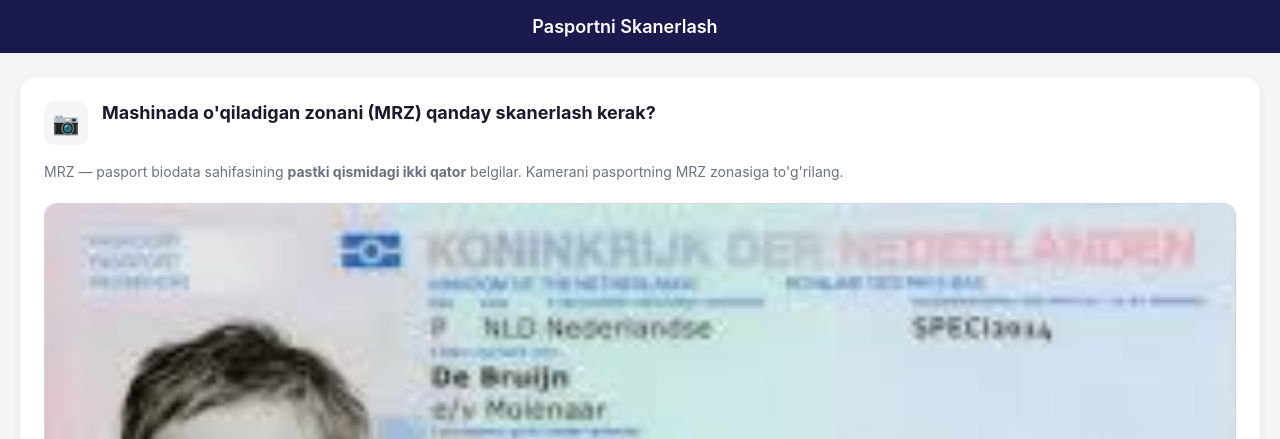
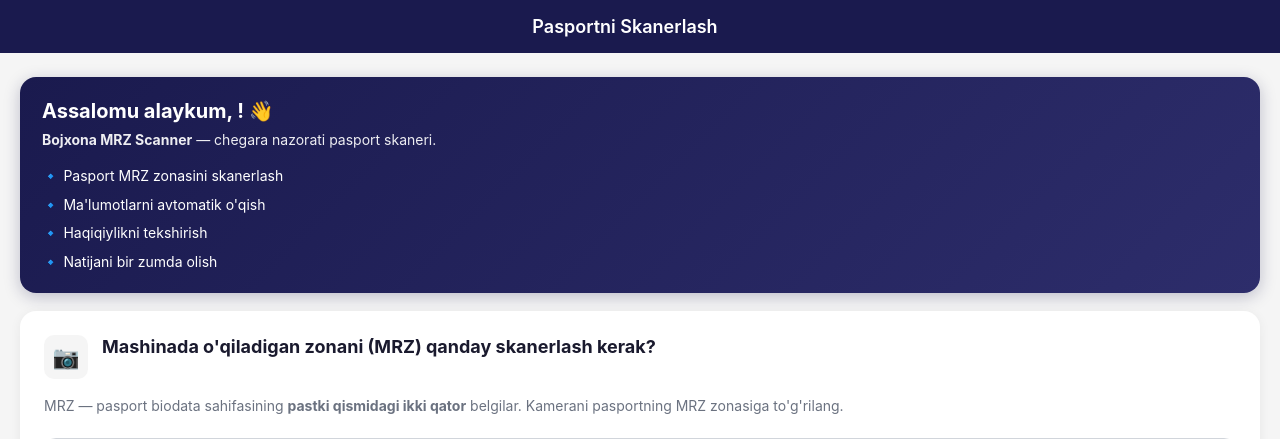
Before and after one commit to diyorbek20037773/pasport_eye, a FastAPI app: page / in a window 1280 px wide. Shown: the top 439 px of the page. Run offline with FastAPI, Linux system fonts and the light colour scheme; some libraries are stand-ins or nearby versions.

Commit message:
Add welcome entry card to Mini App step 1
The bot has a Main Mini App enabled, so opening the bot launches the
web app directly and the /start welcome text is skipped. Add the entry
greeting and feature list to the app's first screen so users see it,
personalized with the Telegram user's first name.

Co-Authored-By: Claude Opus 4.8 (1M context) <noreply@anthropic.com>

```diff
--- a/border-control-scanner-main/templates/index.html
+++ b/border-control-scanner-main/templates/index.html
@@ -89,6 +89,44 @@
         .instruction-content {
             padding: 24px 20px;
             flex: 1;
+        }
+
+        /* ========== WELCOME / ENTRY CARD ========== */
+        .welcome-card {
+            background: linear-gradient(135deg, var(--navy), var(--navy-light));
+            color: var(--white);
+            border-radius: 16px;
+            padding: 22px;
+            margin-bottom: 18px;
+            box-shadow: 0 4px 16px rgba(26, 26, 78, 0.25);
+        }
+
+        .welcome-greeting {
+            font-size: 20px;
+            font-weight: 700;
+            margin-bottom: 6px;
+        }
+
+        .welcome-subtitle {
+            font-size: 14px;
+            opacity: 0.92;
+            line-height: 1.5;
+            margin-bottom: 16px;
+        }
+
+        .welcome-features {
+            list-style: none;
+            display: flex;
+            flex-direction: column;
+            gap: 9px;
+        }
+
+        .welcome-features li {
+            font-size: 14px;
+            display: flex;
+            align-items: center;
+            gap: 10px;
+            line-height: 1.4;
         }
 
         .instruction-card {
@@ -626,6 +664,19 @@
         </div>
 
         <div class="instruction-content">
+            <div class="welcome-card">
+                <div class="welcome-greeting" id="welcome-greeting">Assalomu alaykum! 👋</div>
+                <div class="welcome-subtitle">
+                    <strong>Bojxona MRZ Scanner</strong> — chegara nazorati pasport skaneri.
+                </div>
+                <ul class="welcome-features">
+                    <li>🔹 Pasport MRZ zonasini skanerlash</li>
+                    <li>🔹 Ma'lumotlarni avtomatik o'qish</li>
+                    <li>🔹 Haqiqiylikni tekshirish</li>
+                    <li>🔹 Natijani bir zumda olish</li>
+                </ul>
+            </div>
+
             <div class="instruction-card">
                 <div class="instruction-header">
                     <div class="instruction-icon">📷</div>
@@ -731,6 +782,15 @@
         const tg = window.Telegram.WebApp;
         tg.expand();
         tg.ready();
+
+        // Kirish matnini foydalanuvchi ismi bilan shaxsiylashtirish
+        try {
+            const tgUser = tg.initDataUnsafe && tg.initDataUnsafe.user;
+            if (tgUser && tgUser.first_name) {
+                document.getElementById('welcome-greeting').textContent =
+                    `Assalomu alaykum, ${tgUser.first_name}! 👋`;
+            }
+        } catch (e) {}
 
         // State
         let currentStep = 1;
```
